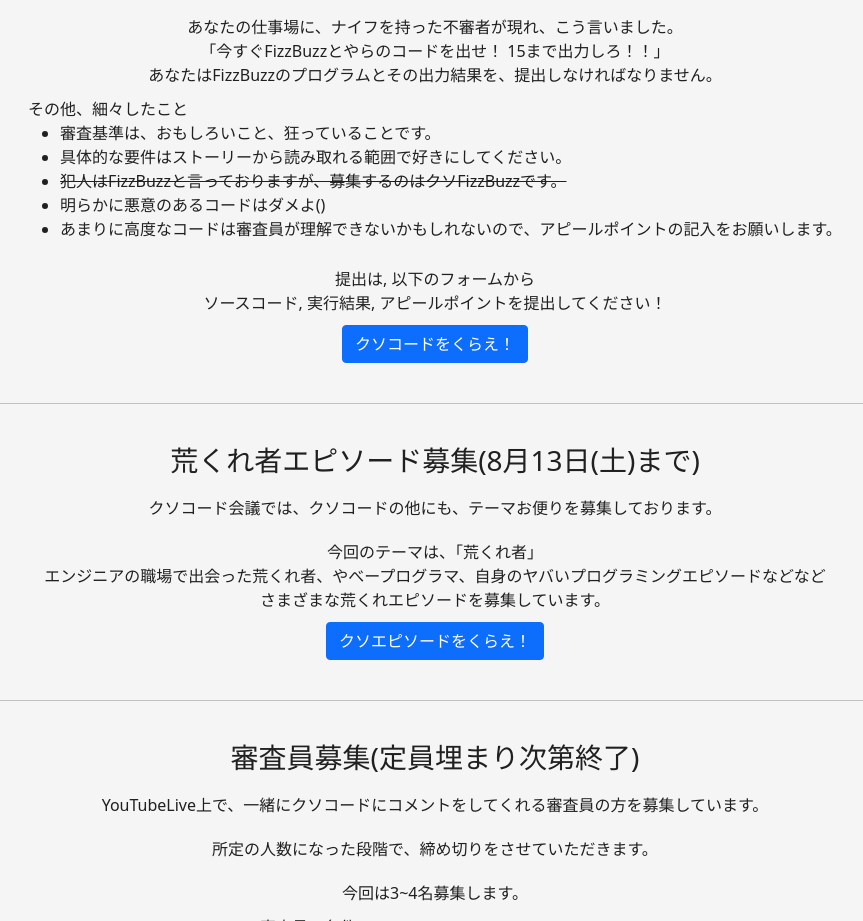
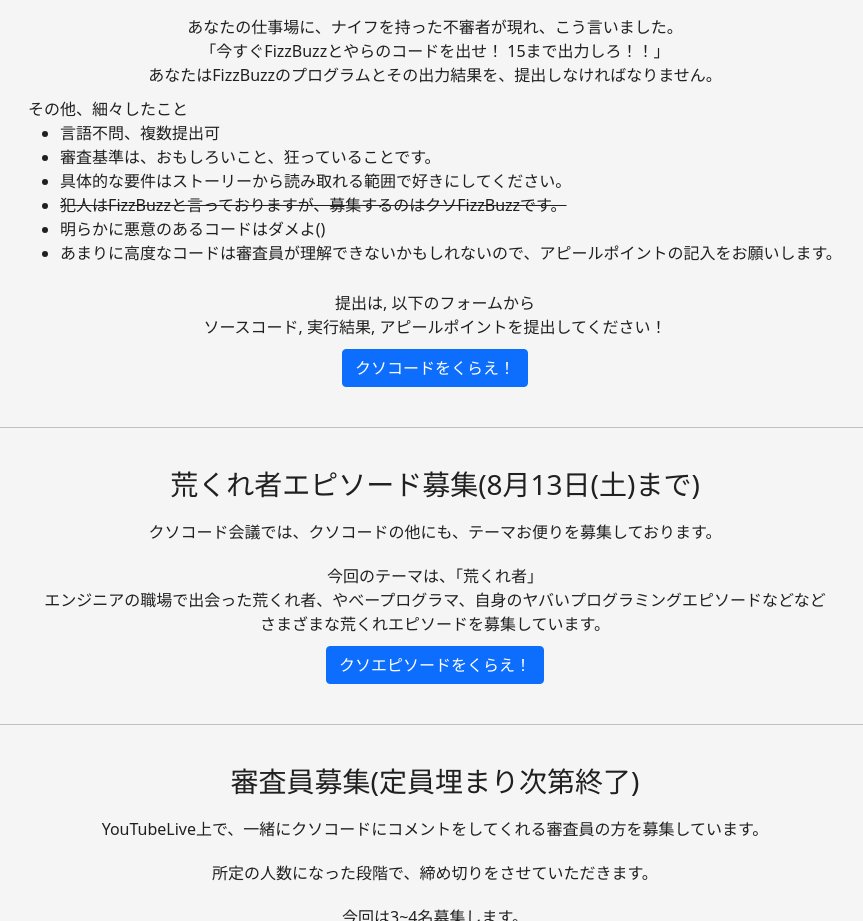
Before and after one commit to KusoKoudoKaigi/kusokoudokaigi-web, a Gatsby site in the folder site/: page /kaigi/5 in a window 1280 px wide. Shown: the part 1644-2565 px from the top of the page, without its empty margins (205-1068 px from the left). Built offline with nearby package versions, Linux system fonts and the light colour scheme; Gatsby itself is replaced by a stand-in of ours.

Commit message:
feat: add "言語不問, 複数提出可"

```diff
--- a/site/src/pages/kaigi/5.jsx
+++ b/site/src/pages/kaigi/5.jsx
@@ -109,6 +109,7 @@
       }}>
         その他、細々したこと
         <ul>
+          <li>言語不問、複数提出可</li>
           <li>審査基準は、おもしろいこと、狂っていることです。</li>
           <li>具体的な要件はストーリーから読み取れる範囲で好きにしてください。</li>
           <li><s>犯人はFizzBuzzと言っておりますが、募集するのはクソFizzBuzzです。</s></li>
```
